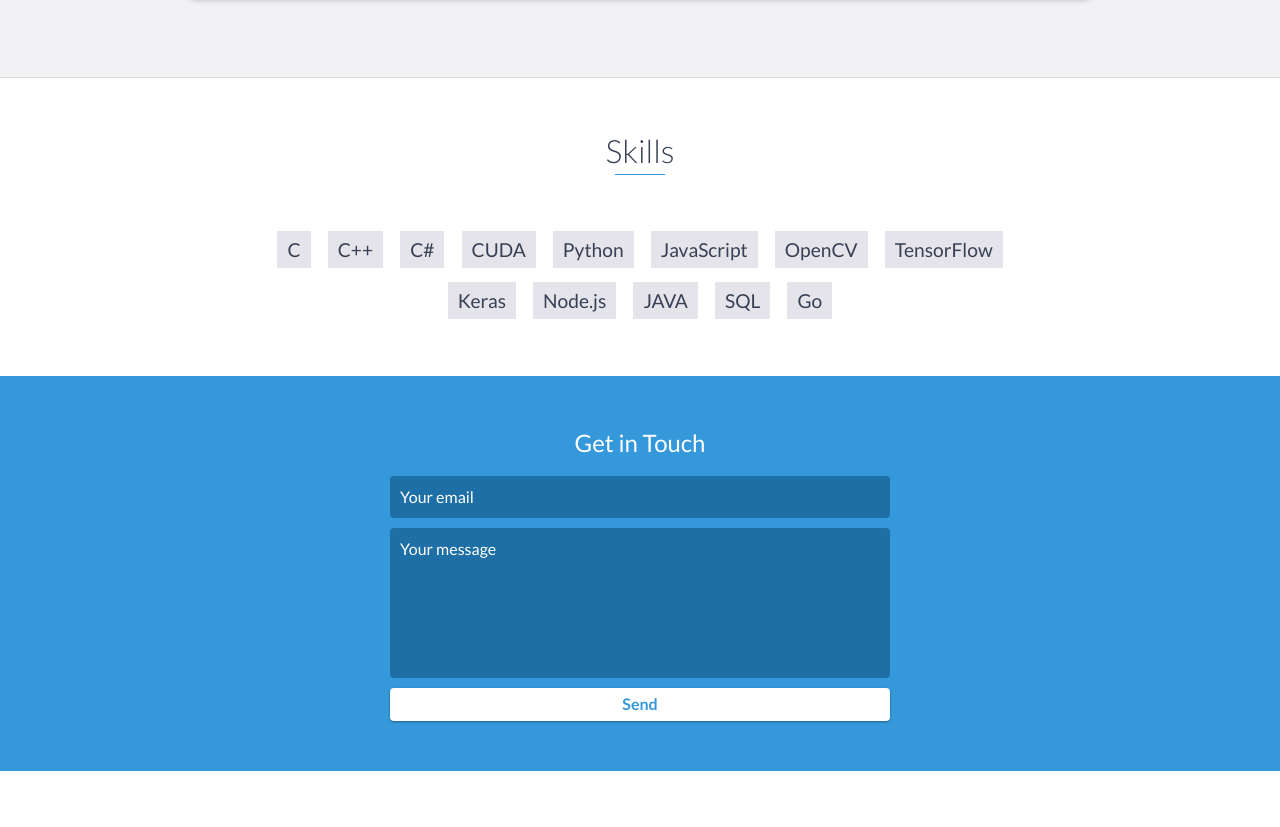
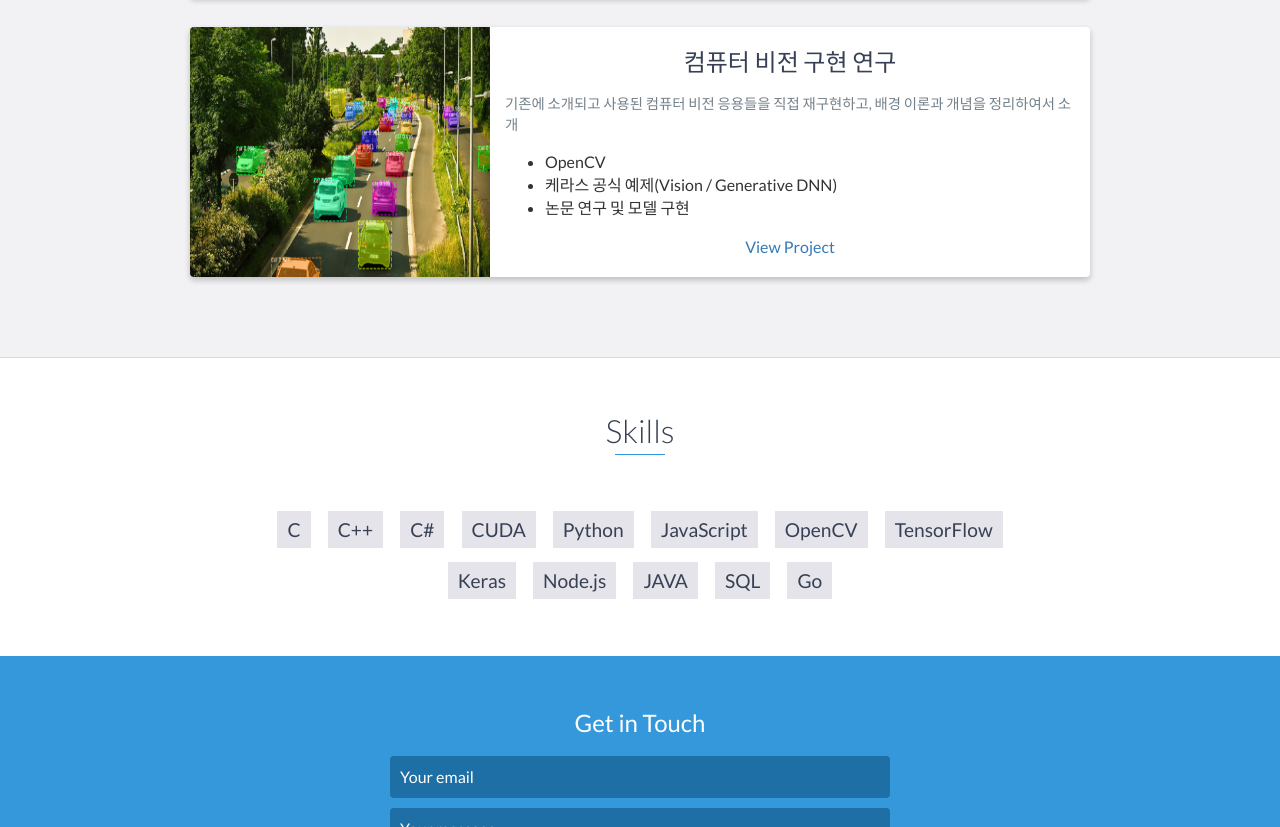
Before and after one commit to hayunjong83/hayunjong83.github.io, a website: page index.html in a window 1280 px wide. Shown: the part 2966-3793 px from the top of the page. Drawn offline with nearby package versions, Linux system fonts and the light colour scheme.

Commit message:
Update 200629

```diff
--- a/index.html
+++ b/index.html
@@ -186,6 +186,25 @@
                     </div>
                     <!-- End .project-info -->
                 </div>
+                <div class="project shadow-large">
+                    <div class="project-image">
+                        <img src="images/project2_vision_research.jpg" width="300px" height="250px"/>
+                    </div>
+                    <!-- End .project-image -->
+                    <div class="project-info">
+                        <h3>컴퓨터 비전 구현 연구</h3>
+                        <p>
+                            기존에 소개되고 사용된 컴퓨터 비전 응용들을 직접 재구현하고, 배경 이론과 개념을 정리하여서 소개
+                            <ul style="text-align:left;">
+                                <li>OpenCV</li>
+                                <li>케라스 공식 예제(Vision / Generative DNN)</li>
+                                <li>논문 연구 및 모델 구현</li>
+                            </ul>
+                        </p>
+                        <a href="https://github.com/hayunjong83/computer_vision_implement_research" target="_blank">View Project</a>
+                    </div>
+                    <!-- End .project-info -->
+                </div>
                 <!-- End .project -->
             </div>
         </div>
```
Also changed, not shown: images/project2_vision_research.jpg (added).
